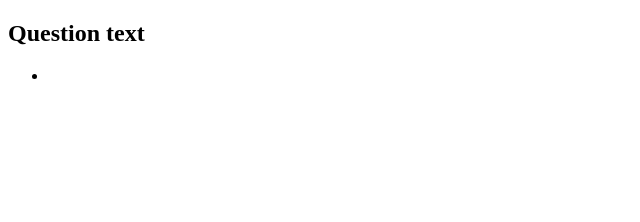
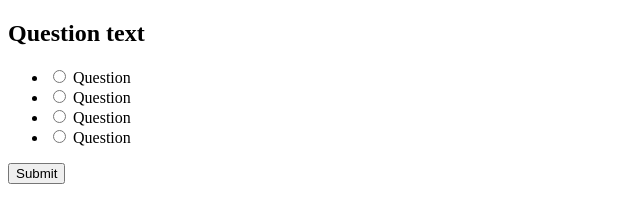
Before and after one commit to budds300/Quiz-app, a plain HTML site: page index.html in a window 1280 px wide. Shown: the whole page, without its empty margins (0-640 px from the left). Drawn offline with nearby package versions, Linux system fonts and the light colour scheme.

Commit message:
complete html

```diff
--- a/index.html
+++ b/index.html
@@ -12,12 +12,38 @@
            <h2 id="question">Question text</h2>
            <ul>
                <li>
-
-               </li>
+                 <input type="radio" class="answer" name="answer" id="a">
+                <label id="a-text">
+                    Question
+                </label>
+                </li>
+                <li>
+                    <input type="radio"class="answer" name="answer" id="b">
+                    <label for="" id="b-text">
+                        Question
+                    </label>
+                </li>
+                <li>
+                    <input type="radio" class="answer" name="answer" id="c">
+                    <label for="" id="c-text">
+                        Question
+                    </label>
+                </li>
+                <li>
+                    <input type="radio" class="answer" name="answer" id="d">
+                    <label for="" id="d-text">
+                        Question
+                    </label>
+                </li>
            </ul>
-
        </div>
+       <button id="submit">Submit</button>
 
    </div>
+   <script src="https://cdn.jsdelivr.net/npm/bootstrap@5.0.0-beta1/dist/js/bootstrap.bundle.min.js"
+   integrity="sha384-ygbV9kiqUc6oa4msXn9868pTtWMgiQaeYH7/t7LECLbyPA2x65Kgf80OJFdroafW"
+   crossorigin="anonymous"></script>
+   <script src="script.js"></script>
 </body>
+
 </html>
```
